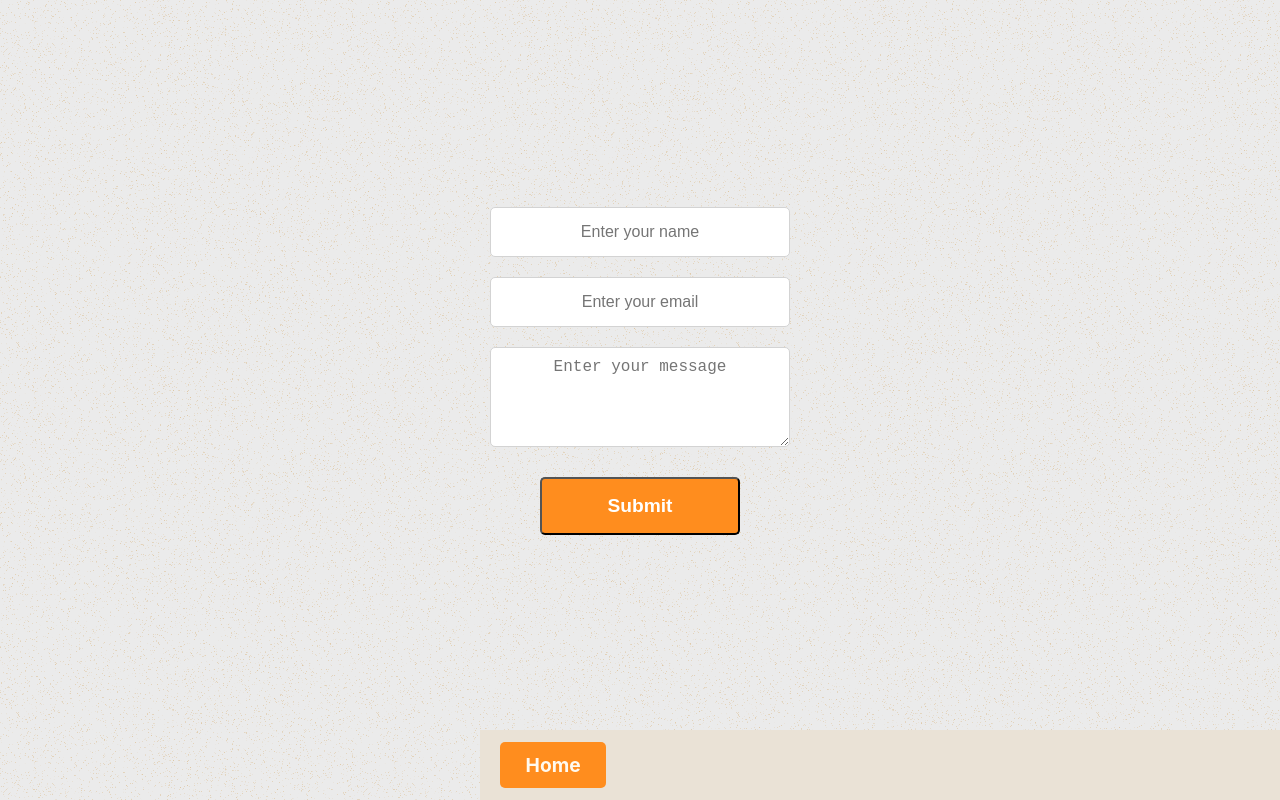
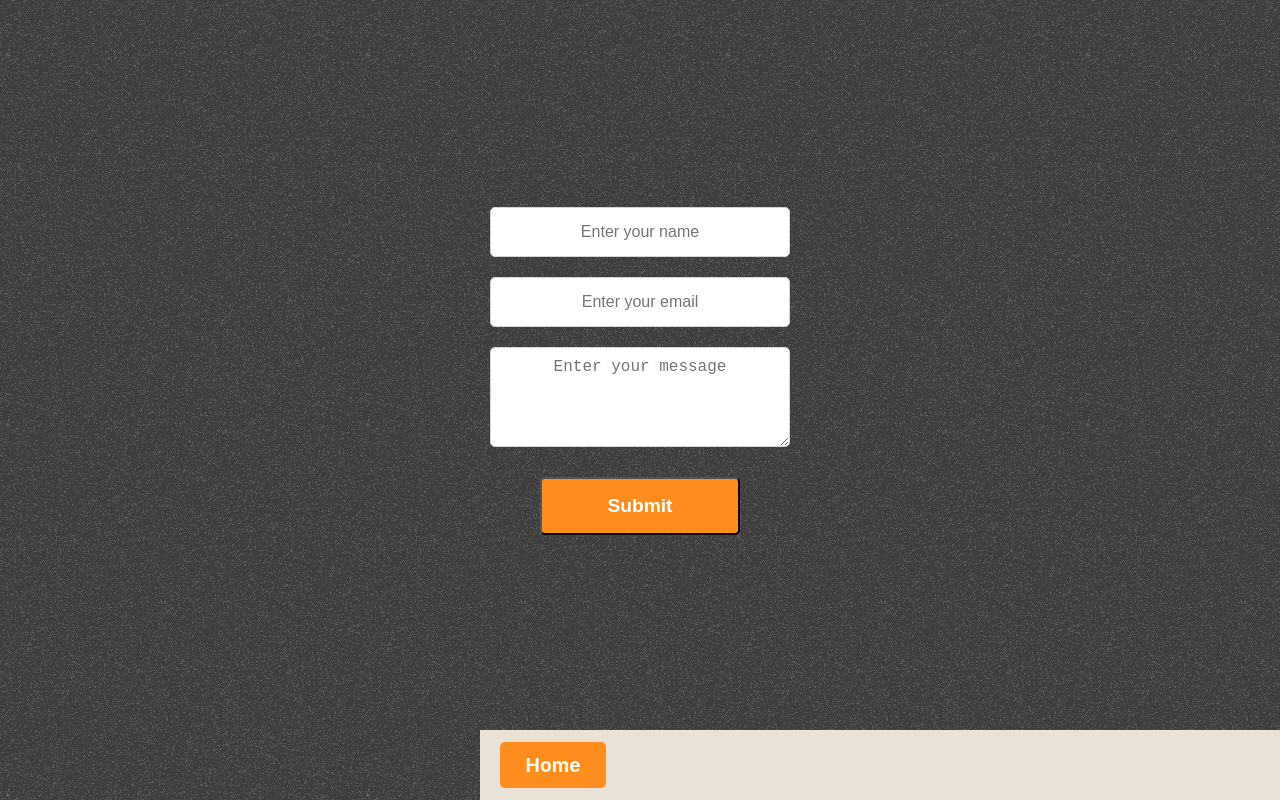
Before and after one commit to jrgrantham/james-grantham, a React (Create React App) app: page /contact in a window 1280 px wide. Built offline with nearby package versions, Linux system fonts and the light colour scheme; no server answers.

Commit message:
darkmode functioning

```diff
--- a/src/App.js
+++ b/src/App.js
@@ -8,7 +8,8 @@ import PhoneNumbers from "./views/PhoneNumbers";
 import ContactForm from "./views/ContactForm";
 import Projects from "./views/AllProjects";
 import back from "./images/background.png";
-import { fontColour } from "./views/styling";
+import backDark from "./images/backDark.png";
+import { fontColour, fontColourDarkMode } from "./views/styling";
 
 export default function App() {
   document.getElementById("root").style.height = "100%";
@@ -19,6 +20,7 @@ export default function App() {
 
   return (
     <StyledApp>
+      <div className="app toggle darkmode">
         <Route exact path="/" component={Landing} />
         <Route path="/professional" component={Professional} />
         <Route path="/projects" component={Projects} />
@@ -60,6 +62,7 @@ export default function App() {
             />
           )}
         />
+      </div>
     </StyledApp>
   );
 }
@@ -70,10 +73,21 @@ const StyledApp = styled.div`
   text-align: center;
   width: 100%;
   min-height: 100%;
+
+  .app {
+    display: flex;
+    justify-content: center;
     background-image: url('${back}');
-  background-repeat: repeat;
+    color: ${fontColour};
+    text-align: center;
+    width: 100%;
+    min-height: 100%;
+  }
 
-  color: ${fontColour};
+  .app.darkmode {
+    color: ${fontColourDarkMode};
+    background-image: url('${backDark}');
+  }
 
   @media (max-width: 1500px) {
     h1 {
--- a/src/components/landing/Captions.jsx
+++ b/src/components/landing/Captions.jsx
@@ -14,7 +14,7 @@ export default function LandingCaptions() {
           key={index}
           className={index % 2 === 0 ? "left caption" : "right caption"}
         >
-          <h4>{caption}</h4>
+          <h4 className='toggle darkmode' >{caption}</h4>
         </div>
       ))}
     </Captions>
--- a/src/components/landing/Header.jsx
+++ b/src/components/landing/Header.jsx
@@ -8,7 +8,7 @@ import { Header, Rotate } from "./headerStyling";
 import useDarkMode from "../../hooks/useDarkMode";
 
 export default function ContactMeHeader() {
-  const [darkMode, setDarkMode] = useDarkMode(true);
+  const [darkMode, setDarkMode] = useDarkMode(false);
 
   let project;
   let captions;
--- a/src/components/landing/InitialView.jsx
+++ b/src/components/landing/InitialView.jsx
@@ -24,7 +24,7 @@ export default function LandingInitialView() {
     <LandingContainer>
       <LandingContent>
         <div id="name" className="hide">
-          <h1>James Grantham</h1>
+          <h1 className="toggle darkmode">James Grantham</h1>
         </div>
         <div id="img" className="small img">
           <img src={jamesPhoto} alt="James Grantham" />
@@ -119,16 +119,31 @@ const LandingContent = styled.div`
     -webkit-background-clip: text;
     animation: ${colours} 8s linear infinite;
     background-size: 800%;
+  }
 
-  //   @media (max-width: 550px) {
-  //     font-size: 2.5rem;
-  //   }
-    // @media (max-width: 1000px) {
-    //   font-size: 4rem;
-    // }
-  //   @media (min-width: 1500px) {
-  //     font-size: 5rem;
-  //   }
+  h1.darkmode {
+    background-image: linear-gradient(
+      to right,
+      white,
+      white,
+      white,
+      #1e90ff,
+      white,
+      white,
+      white,
+      white,
+      white,
+      #ff8d1e,
+      white,
+      white,
+      white,
+      white,
+      white
+    );
+    color: transparent;
+    -webkit-background-clip: text;
+    animation: ${colours} 8s linear infinite;
+    background-size: 800%;
   }
 
   .hide {
--- a/src/components/landing/ProjectCard.jsx
+++ b/src/components/landing/ProjectCard.jsx
@@ -21,7 +21,7 @@ export default function ProjectCard(props) {
               <a href={props.project.repo}>{projectsGitHub}</a>
             </div>
           </div>
-          <div className="flip-card-back">
+          <div className="flip-card-back toggle darkmode">
             <div className="details">
               <h3>{props.project.title}</h3>
               <h4>{props.project.uses}</h4>
--- a/src/components/landing/captionsStyling.jsx
+++ b/src/components/landing/captionsStyling.jsx
@@ -1,6 +1,6 @@
 import styled from "styled-components";
 import { Container } from "../reusable/containerStyling";
-import { mediaBreak, landingCaptionBorder, landingCaption, appWidth, transition, borderRad } from "../../views/styling";
+import { mediaBreak, landingCaptionBorder, landingCaption, appWidth, transition, borderRad, fontColourDarkMode } from "../../views/styling";
 
 export const Captions = styled(Container)`
   max-width: ${appWidth};
@@ -44,4 +44,9 @@ export const Captions = styled(Container)`
       }
     }
   }
+
+  h4.darkmode {
+    background-color: black;
+    color: ${fontColourDarkMode}
+  }
 `;
--- a/src/views/styling.js
+++ b/src/views/styling.js
@@ -5,6 +5,7 @@ export const projectMediaBreak = "750px";
 export const borderRad = "5px";
 export const transition = "0.3s";
 export const fontColour = "#3e3e3e";
+export const fontColourDarkMode = "floralwhite";
 
 // https://favicon.io/favicon-generator/
 // favicon font - Merriweather
```
Also changed, not shown: src/hooks/useDarkMode.js (line endings or trailing spaces), src/images/backDark.png (added). Lines whose indentation alone changed are shown as unchanged.
